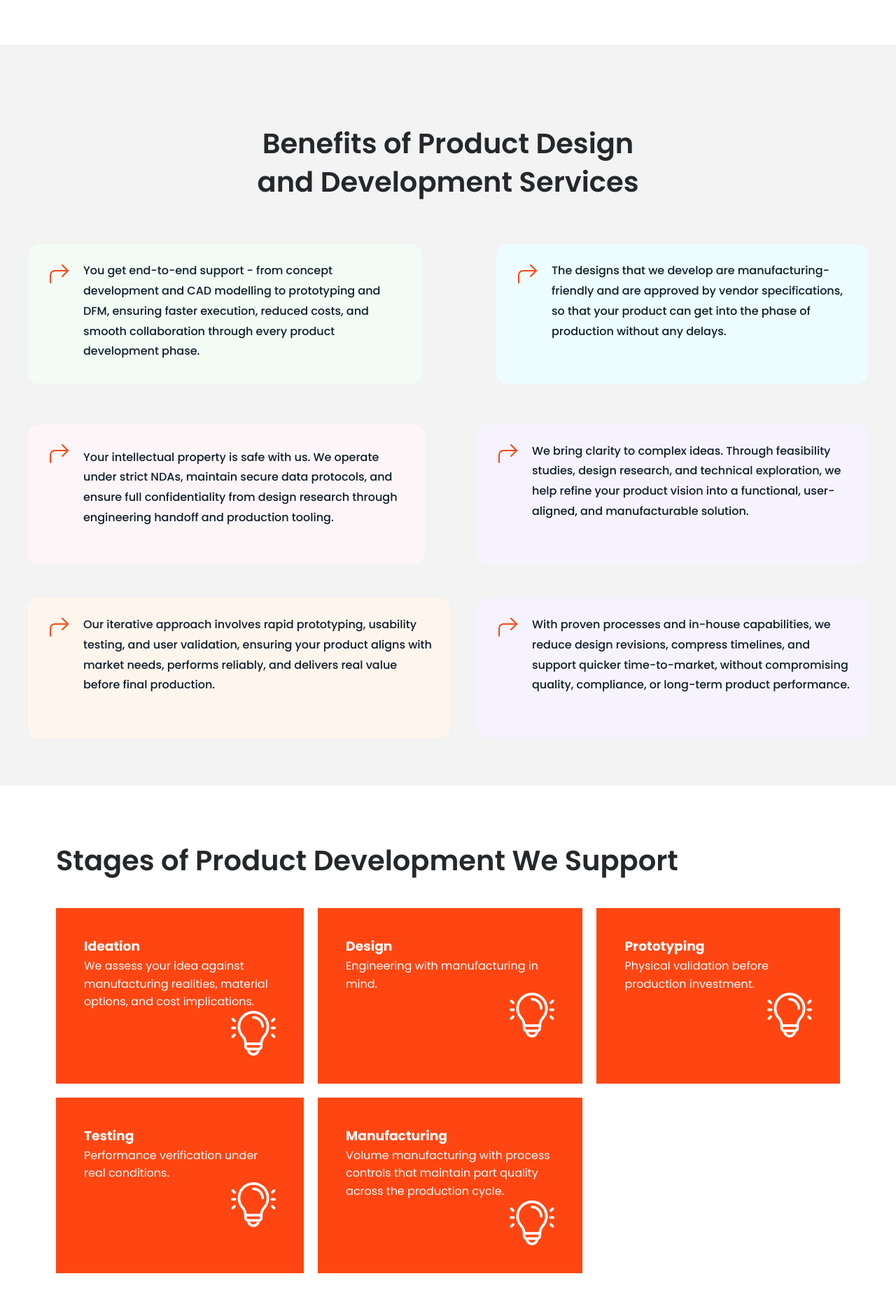
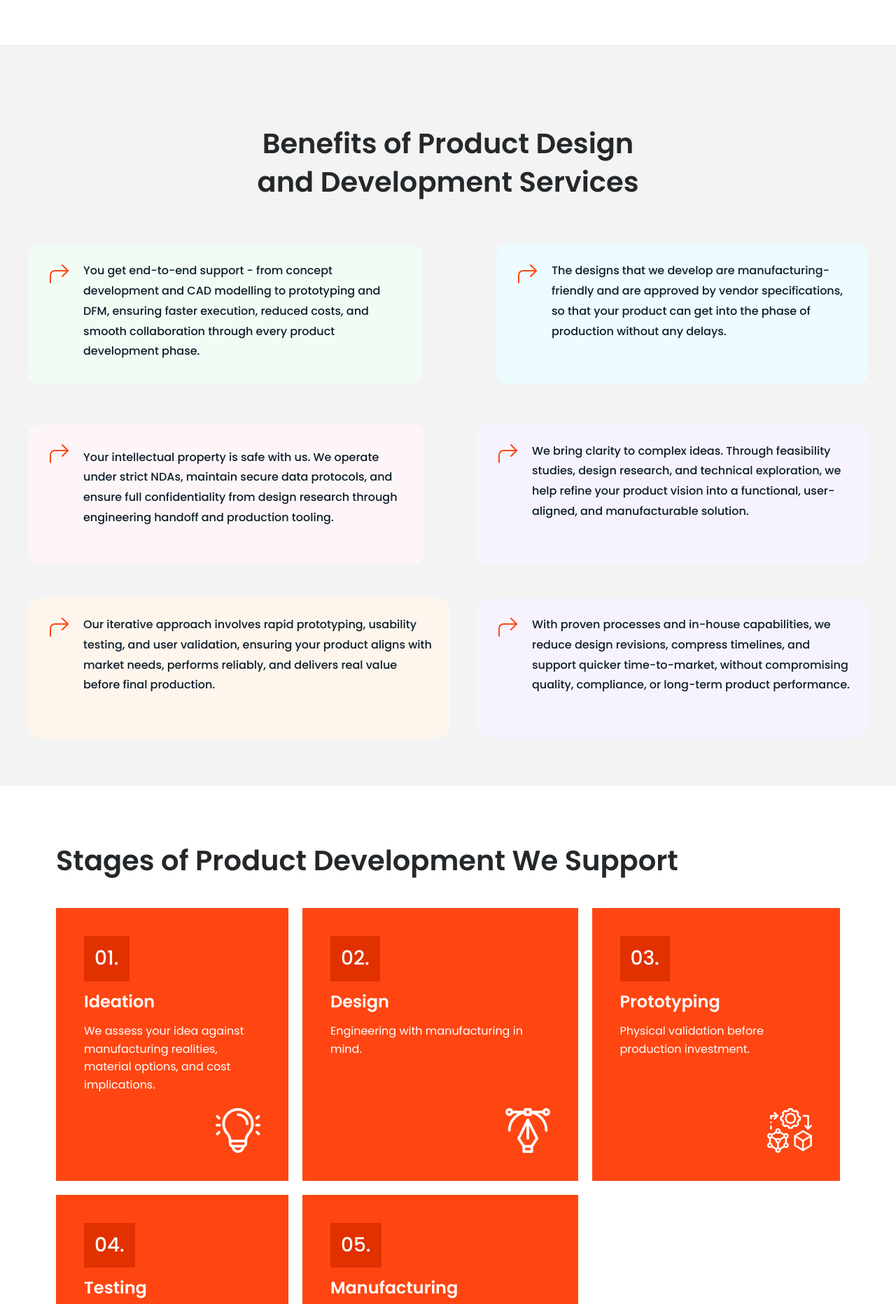
Before and after one commit to jayhbsw12/imacengineering, a PHP site: page /product-design-and-development-services.php in a window 1280 px wide. Shown: the part 2527-4391 px from the top of the page at 70% size. Run offline with PHP 8.4, Linux system fonts and the light colour scheme.

Commit message:
updated pages with alt

```diff
--- a/3d-printing-services.php
+++ b/3d-printing-services.php
@@ -316,7 +316,7 @@
             </div> -->
             <article class="service-card-drafting main-service">
                <div class="service-icon service-icon-1"><img
-                     src="./assets/Additive Manufacturing/Alpha Beta Validation AM Model.svg" alt=""></div>
+                     src="./assets/Additive Manufacturing/Alpha Beta Validation AM Model.svg" alt="AM Model"></div>
                <h3 class="service-title-drafting">Alpha/Beta Validation AM Model (FDM/SLA)</h3>
                <div class="service-divider"></div>
                <p class="service-description">We build alpha and beta prototypes using advanced FDM and SLA
@@ -327,7 +327,7 @@
             </article>
             <article class="service-card-drafting">
                <div class="service-icon service-icon-2"><img
-                     src="./assets/Additive Manufacturing/Miniature Exhibition Model.svg" alt=""></div>
+                     src="./assets/Additive Manufacturing/Miniature Exhibition Model.svg" alt="exhibition model"></div>
                <h3 class="service-title-drafting">Miniature Exhibition Model</h3>
                <div class="service-divider"></div>
                <p class="service-description">We design compact, high-detail miniature models for exhibitions using the
@@ -339,7 +339,7 @@
             </article>
             <article class="service-card-drafting">
                <div class="service-icon service-icon-3"><img
-                     src="./assets/Additive Manufacturing/Scaled Working Model.svg" alt=""></div>
+                     src="./assets/Additive Manufacturing/Scaled Working Model.svg" alt="working model"></div>
                <h3 class="service-title-drafting">Scaled Working Model</h3>
                <div class="service-divider"></div>
                <p class="service-description">We deliver fully functional scaled models built through advanced additive
--- a/blogs.php
+++ b/blogs.php
@@ -77,7 +77,7 @@
         <div class="blog-listing">
           <article class="article-card" id="blog-template" style="display: none;">
             <div class="article-image">
-              <img src="" alt="" />
+              <img src="" alt="article grid" />
             </div>
             <time class="article-date">
               <span class="article-day">00</span>
--- a/header.php
+++ b/header.php
@@ -770,7 +771,7 @@ if (!empty($JSON_LD_SCRIPTS) && is_array($JSON_LD_SCRIPTS)) {
          <div class="cta-section">
             <div class="appointment-btn">
                <a href="#" class="appointment-link open-appointment-modal">Schedule a Consultation </a>
-               <img src="https://static.codia.ai/custom_image/2025-07-05/073118/dropdown-arrow.svg" alt=""
+               <img src="https://static.codia.ai/custom_image/2025-07-05/073118/dropdown-arrow.svg" alt="Schedule a Consultation"
                   class="appointment-arrow" loading="lazy" decoding="async">
             </div>
          </div>
--- a/index.php
+++ b/index.php
@@ -1974,7 +1974,7 @@
       </button>
       <!-- Image -->
       <div class="lightbox-image-container">
-         <img id="lightbox-image" src="" alt="" class="lightbox-image" decoding="async" width="1600" height="1067">
+         <img id="lightbox-image" src="" alt="image" class="lightbox-image" decoding="async" width="1600" height="1067">
 
       </div>
       <!-- Caption -->
@@ -2645,7 +2645,7 @@
                      <!-- Hidden template for dynamic blogs -->
                      <div class="dm-insight-card" id="carousel-blog-template" style="display: none;">
                         <div class="dm-card-img-wrap">
-                           <img src="" alt="">
+                           <img src="" alt="blog">
                         </div>
                         <div class="dm-card-body">
                            <span class="dm-card-tag dm-blog-tag">BLOG</span>
--- a/portfolio-test.php
+++ b/portfolio-test.php
@@ -224,7 +224,7 @@
 
             <!-- Image -->
             <div class="lightbox-image-container">
-                <img id="lightbox-image" src="" alt="" class="lightbox-image">
+                <img id="lightbox-image" src="" alt="portfolio" class="lightbox-image">
             </div>
 
             <!-- Caption -->
--- a/portfolio.php
+++ b/portfolio.php
@@ -1962,7 +1962,7 @@ a.active span.name {
 
             <!-- Image -->
             <div class="lightbox-image-container">
-                <img id="lightbox-image" src="" alt="" class="lightbox-image">
+                <img id="lightbox-image" src="" alt="portfolio" class="lightbox-image">
             </div>
 
             <!-- Caption -->
--- a/product-design-and-development-services.php
+++ b/product-design-and-development-services.php
@@ -246,11 +246,33 @@
       padding: 40px;
       background: #ff4612;
       color: white;
+      justify-content: space-between;
+      gap: 20px;
    }
 
    .new-icon-wrapper-card {
       display: flex;
       justify-content: flex-end;
+   }
+
+   .new-section-card h3 {
+      font-size: 24px;
+      font-weight: 600;
+   }
+
+   .big-card-number {
+      font-size: 28px;
+      background: #e13100;
+      padding: 10px 15px;
+      width: fit-content;
+      font-weight: 500;
+   }
+   .card-upper-holder {
+    width: 100%;
+    height: auto;
+    display: flex;
+    flex-direction: column;
+    gap: 10px;
 }
 </style>
 <script>
@@ -574,43 +596,61 @@
          </div>
          <div class="new-section-cards-holder">
             <div class="new-section-card">
+               <div class="card-upper-holder">
+                  <span class="big-card-number">01.</span>
                   <h3>Ideation</h3>
                   <p>We assess your idea against manufacturing realities, material options, and cost implications. </p>
+               </div>
                <div class="new-icon-wrapper-card">
-                  <img src="./assets/Product-Design-and-Development/idea.webp" alt="">
+                  <img src="./assets/Product-Design-and-Development/idea.webp" alt="Ideation">
                </div>
 
             </div>
             <div class="new-section-card">
+               <div class="card-upper-holder">
+                  <span class="big-card-number">02.</span>
                   <h3>Design</h3>
                   <p>Engineering with manufacturing in mind. </p>
+               </div>
                <div class="new-icon-wrapper-card">
-                  <img src="./assets/Product-Design-and-Development/idea.webp" alt="">
+                  <img src="./assets/Product-Design-and-Development/vector.webp" alt="Design">
                </div>
             </div>
 
             <div class="new-section-card">
+               <div class="card-upper-holder">
+                  <span class="big-card-number">03.</span>
                   <h3>Prototyping</h3>
                   <p>Physical validation before production investment. </p>
+               </div>
                <div class="new-icon-wrapper-card">
-                  <img src="./assets/Product-Design-and-Development/idea.webp" alt="">
+                  <img src="./assets/Product-Design-and-Development/3d-modeling.webp" alt="Prototyping">
                </div>
             </div>
 
             <div class="new-section-card">
+               <div class="card-upper-holder">
+                  <span class="big-card-number">04.</span>
                   <h3>Testing</h3>
                   <p>Performance verification under real conditions. </p>
+               </div>
                <div class="new-icon-wrapper-card">
-                  <img src="./assets/Product-Design-and-Development/idea.webp" alt="">
+                  <img src="./assets/Product-Design-and-Development/exam.webp" alt="Testing">
                </div>
             </div>
 
             <div class="new-section-card">
+               <div class="card-upper-holder">
+                  <span class="big-card-number">05.</span>
+                  <div>
                      <h3>Manufacturing</h3>
-               <p>Volume manufacturing with process controls that maintain part quality across the production cycle.
+                     <p>Volume manufacturing with process controls that maintain part quality across the production
+                        cycle.
                      </p>
+                  </div>
+               </div>
                <div class="new-icon-wrapper-card">
-                  <img src="./assets/Product-Design-and-Development/idea.webp" alt="">
+                  <img src="./assets/Product-Design-and-Development/automation.webp" alt="Manufacturing">
                </div>
             </div>
 
```
Also changed, not shown: other parts of header.php (+31 -30 lines). Lines whose indentation alone changed are shown as unchanged.
